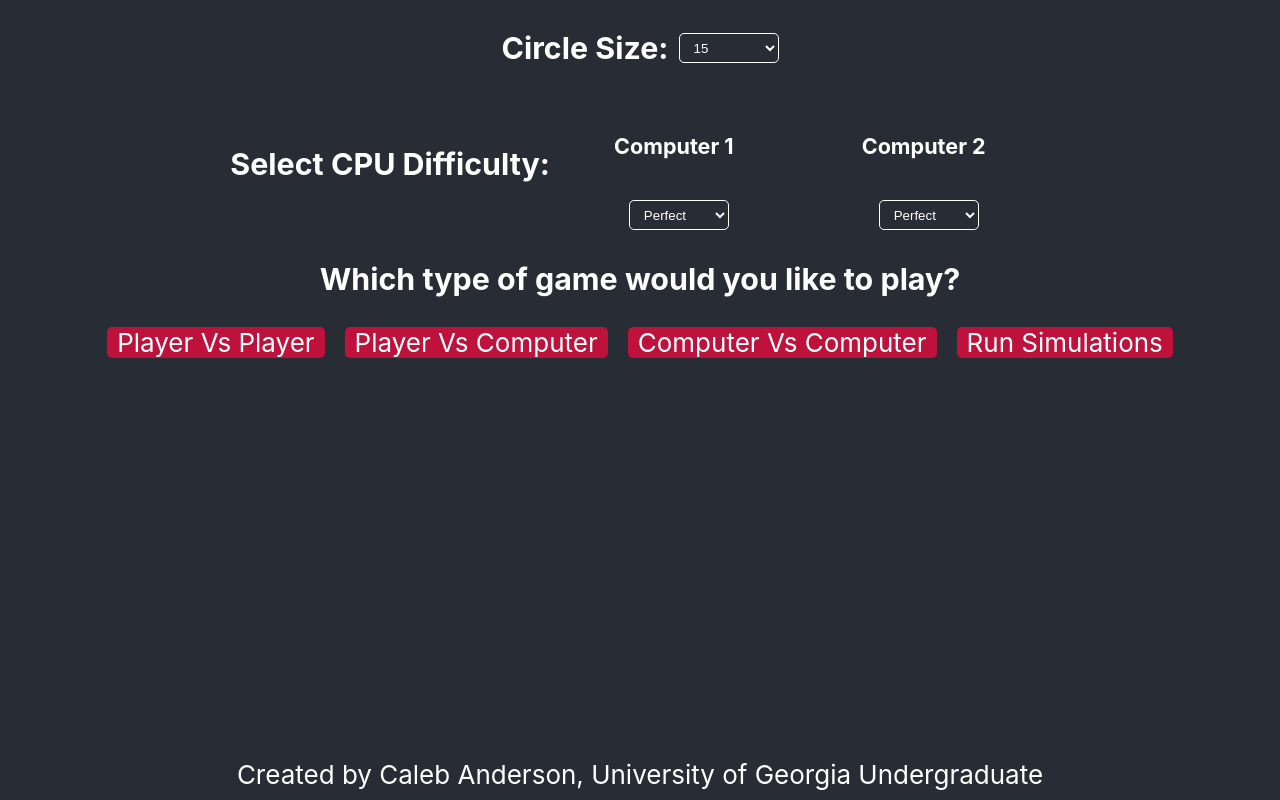
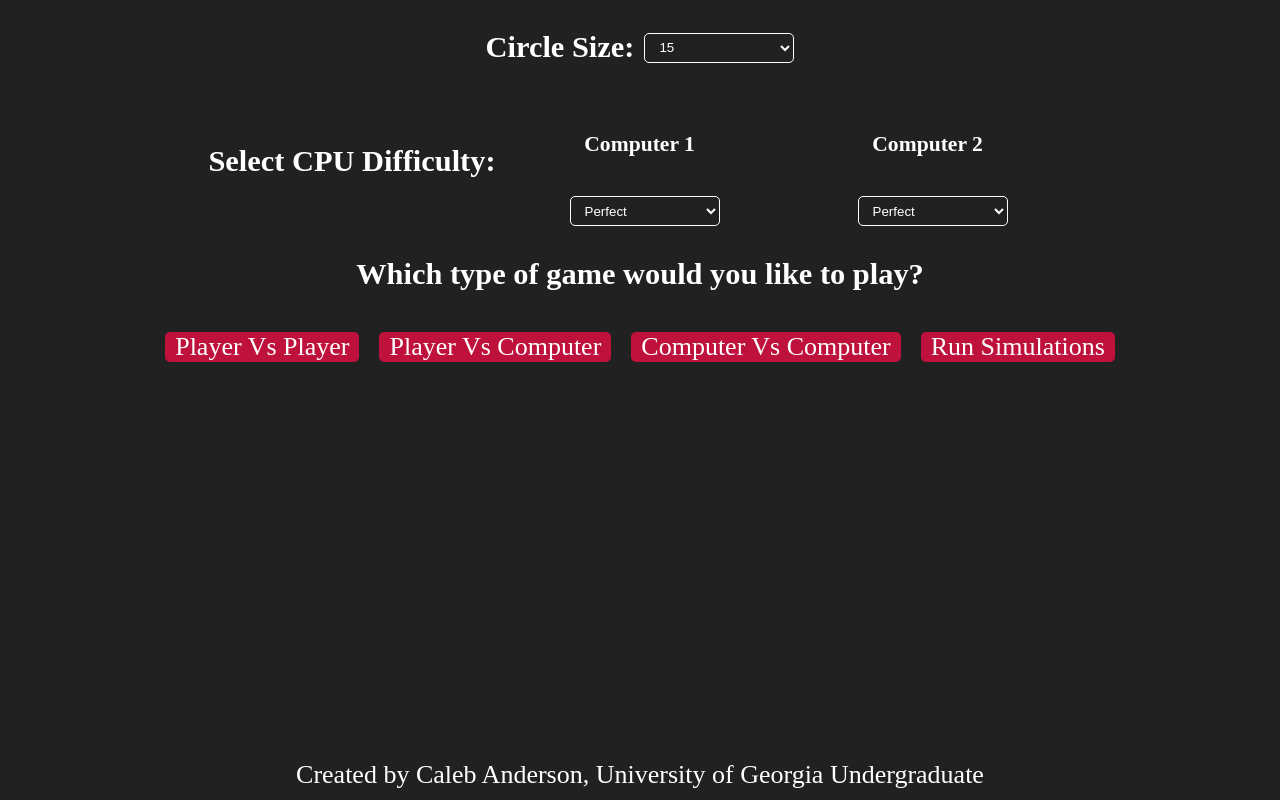
Before and after one commit to JosephCalebAnderson/circular-nim, a React (Create React App) app: page / in a window 1280 px wide. Built offline with nearby package versions, Linux system fonts and the light colour scheme.

Commit message:
Add Back Arrow and refont

```diff
--- a/src/App.css
+++ b/src/App.css
@@ -1,5 +1,5 @@
 html {
-  background-color: #282c34;
+  background-color: #212121;
 }
 
 .App {
@@ -7,6 +7,7 @@ html {
   color: white;
   min-height: 100vh;
   font-size: calc(10px + 2vmin);
+  font-family: DM Sans;
 }
 
 .App-header {
@@ -49,7 +50,7 @@ html {
   border-radius: 5px;
   caret-color: white;
   border: 1px solid white;
-  width: 100px;
+  width: 150px;
   height: 30px;
   padding-left: 10px;
   margin-left: 10px;
@@ -116,7 +117,7 @@ html {
 .simulation{
   display: flex;
   flex-direction: column;
-  justify-content: space-evenly;
+  justify-content: space-around;
   flex-wrap: wrap;
   align-items: center;
 }
@@ -186,7 +187,7 @@ html {
   background: #BE123C;
   border: none;
   padding: 0px 10px;
-  margin: 0px 10px;
+  margin: 10px 10px;
   transition: background 0.2s;
 }
 
@@ -201,5 +202,5 @@ html {
 }
 
 .homeScreen{
-
+  height: 100%;
 }
--- a/src/App.js
+++ b/src/App.js
@@ -1130,7 +1130,7 @@ function App() {
 
 
       {!isSimulation && !isPreGame && <div className="gameplay">
-        {!isLoading && <btn className="buttons" onClick = {() => handleNewGameSelection()}>Start New Game</btn>}
+        {!isLoading && <btn className="buttons" onClick = {() => handleNewGameSelection()}>←</btn>}
         {isGameOver && <h2 className={`prompt ${isPlayer1Turn ?  'p1' : 'p2'}`}>{turnPrompt} Wins!</h2>}
         {!isGameOver && <h3 className={`prompt ${isPlayer1Turn ?  'p1' : 'p2'}`}>{turnPrompt}'s Turn</h3>}
         {!isGameOver && !isLoading && isPlayer1Human && <btn className="buttons" onClick = {() => handleSelectionConfirmation()}>Confirm Move</btn>}
@@ -1175,7 +1175,7 @@ function App() {
             <h2>{cpu2Winning}</h2>
           </div>
         </div>
-        {!isPreGame && !isLoading && <btn className="buttons" onClick = {() => handleNewGameSelection()}>Start New Game</btn>}
+        {!isPreGame && !isLoading && <btn className="buttons" onClick = {() => handleNewGameSelection()}>←</btn>}
       </div>}
     </div>
   );
```
